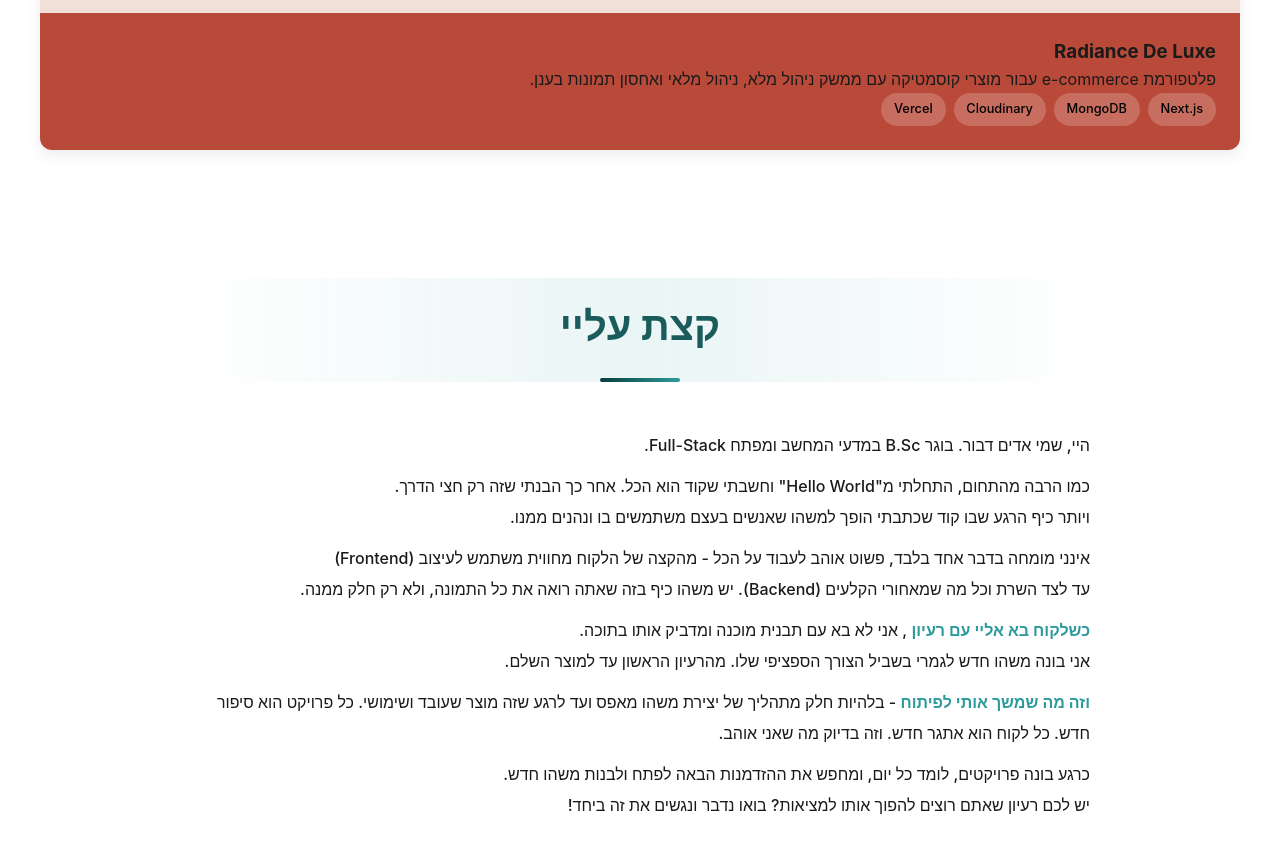
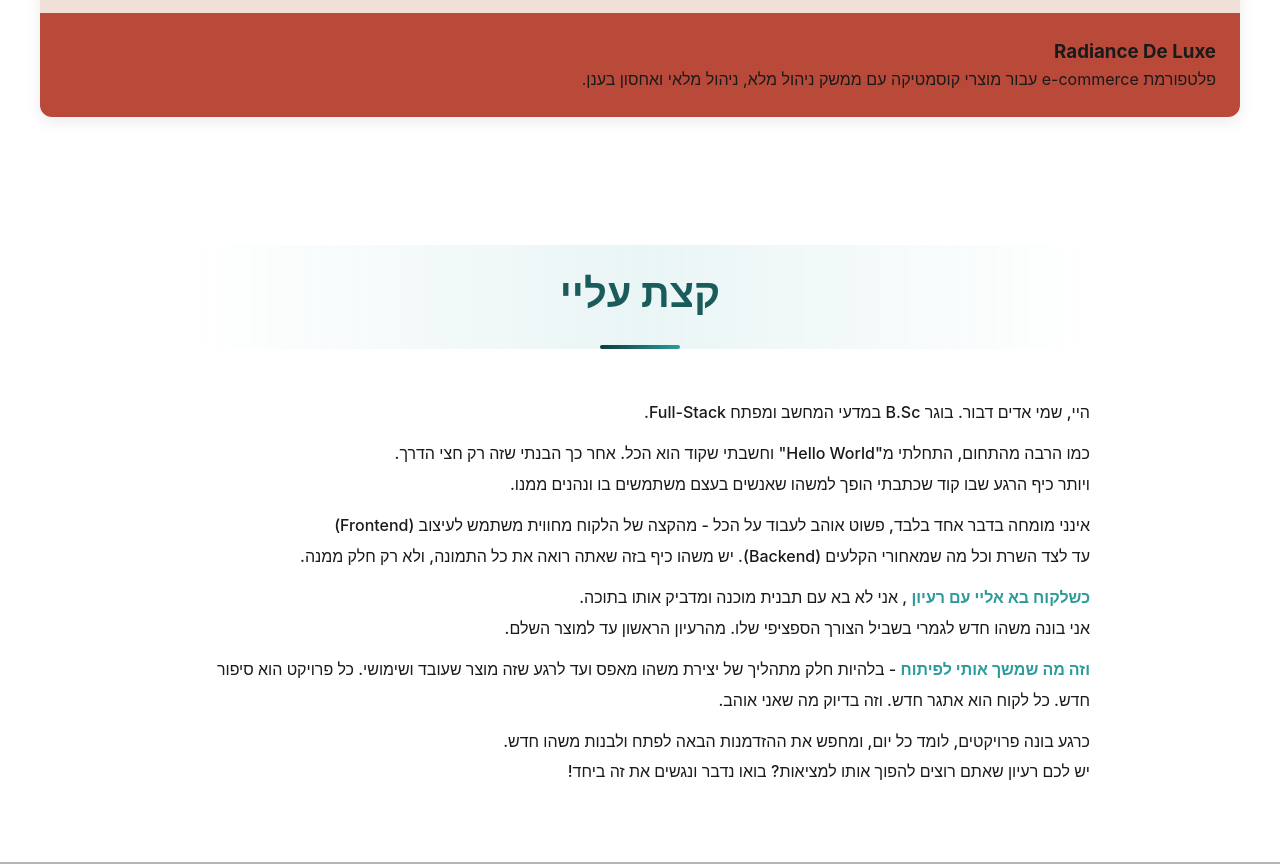
Before and after one commit to AdeemDabour/advoxwebs-portfolio, a website: page index.html in a window 1280 px wide. Shown: the part 1767-2631 px from the top of the page. Drawn offline with Linux system fonts and the light colour scheme.

Commit message:
removed tech-tags from project outsider modal

```diff
--- a/index.html
+++ b/index.html
@@ -319,30 +319,8 @@
               <h3 style="color: f0e0d7">Radiance De Luxe</h3>
               <p style="color: f0e0d7">
                 פלטפורמת e-commerce עבור מוצרי קוסמטיקה עם ממשק ניהול מלא, ניהול
-                מלאי ואחסון תמונות בענן.
+                מלאי ואחסון בענן.
               </p>
-              <div class="tech-tags">
-                <span
-                  class="tech-tag"
-                  style="background: rgba(255, 255, 255, 0.2); color: black"
-                  >Next.js</span
-                >
-                <span
-                  class="tech-tag"
-                  style="background: rgba(255, 255, 255, 0.2); color: black"
-                  >MongoDB</span
-                >
-                <span
-                  class="tech-tag"
-                  style="background: rgba(255, 255, 255, 0.2); color: black"
-                  >Cloudinary</span
-                >
-                <span
-                  class="tech-tag"
-                  style="background: rgba(255, 255, 255, 0.2); color: black"
-                  >Vercel</span
-                >
-              </div>
             </div>
           </div>
         </div>
```
